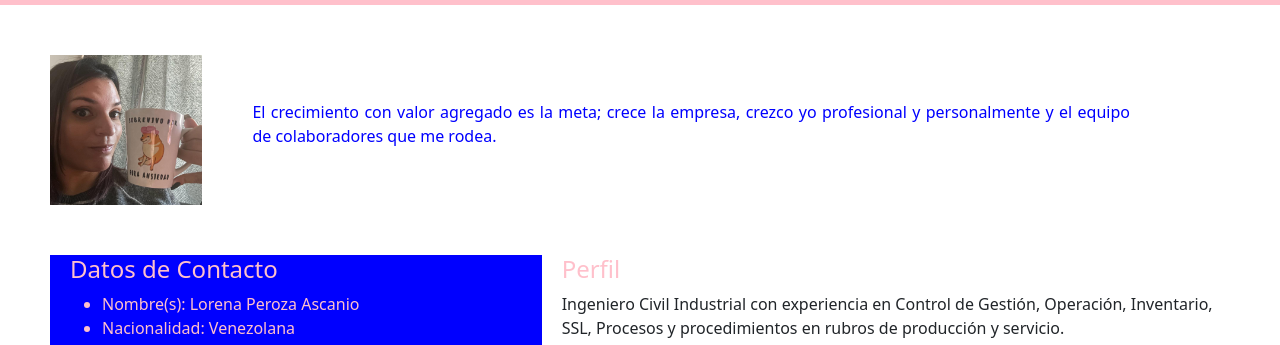
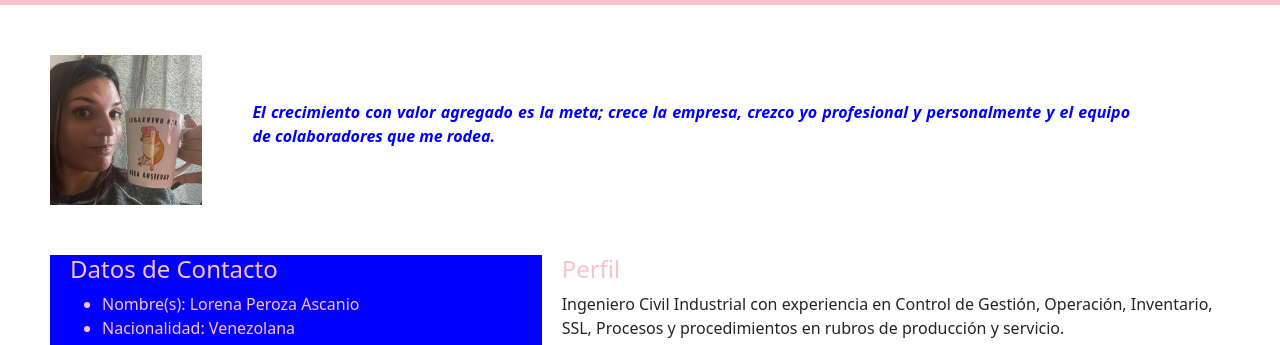
Before and after one commit to JUDAS89/judas89.github.io, a plain HTML site: page index.html in a window 1280 px wide. Shown: the part 111-456 px from the top of the page. Drawn offline with nearby package versions, Linux system fonts and the light colour scheme.

Commit message:
Cambios proyecto Lorena

```diff
--- a/index.html
+++ b/index.html
@@ -39,7 +39,7 @@
 
     <section class="presentacion">
       <img src="./assets/imgs/lorena.jpeg" alt="foto de lorena en perfil de desafio latam" height="150px">
-      <p style="padding-left: 50px; padding-top:45px; text-align:justify">
+      <p style="padding-left: 50px; padding-top:45px; text-align:justify" class="fw-bolder fst-italic">
         El crecimiento con valor agregado es la meta; crece la empresa, crezco yo profesional y personalmente y el equipo de colaboradores que me rodea.
       </p>
     </section>
```
